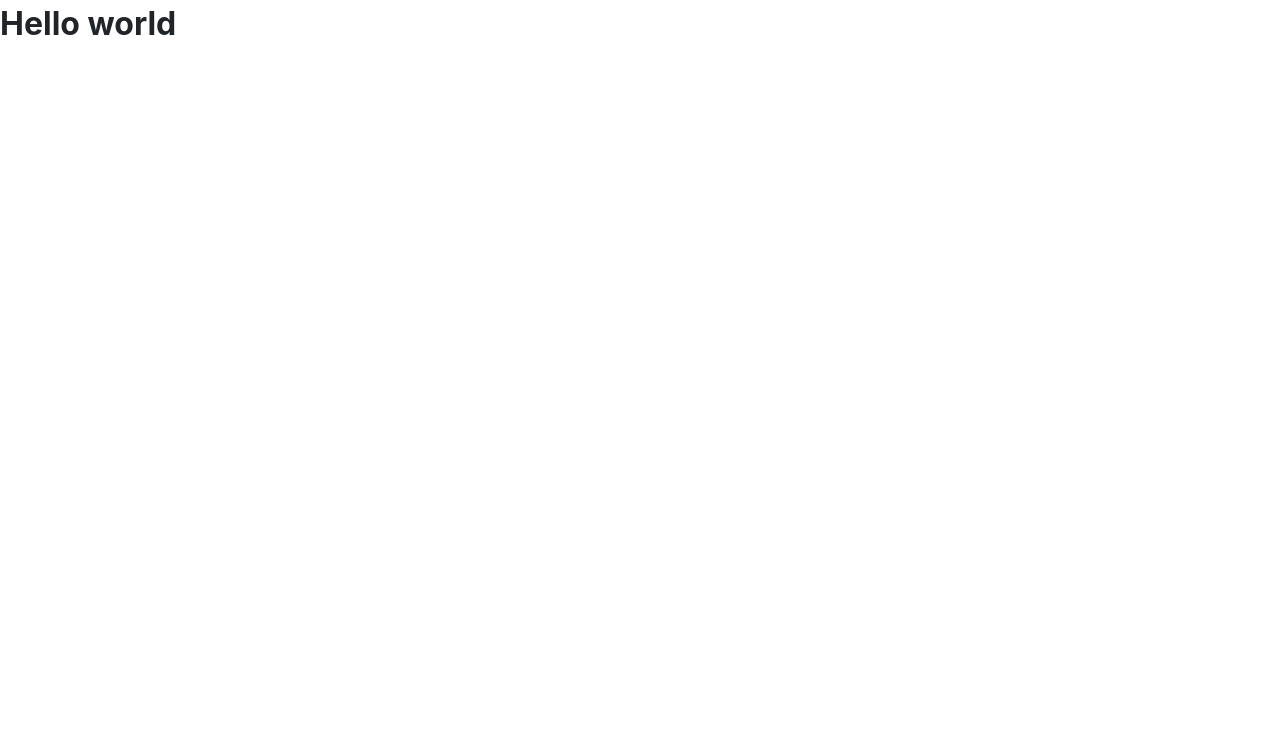
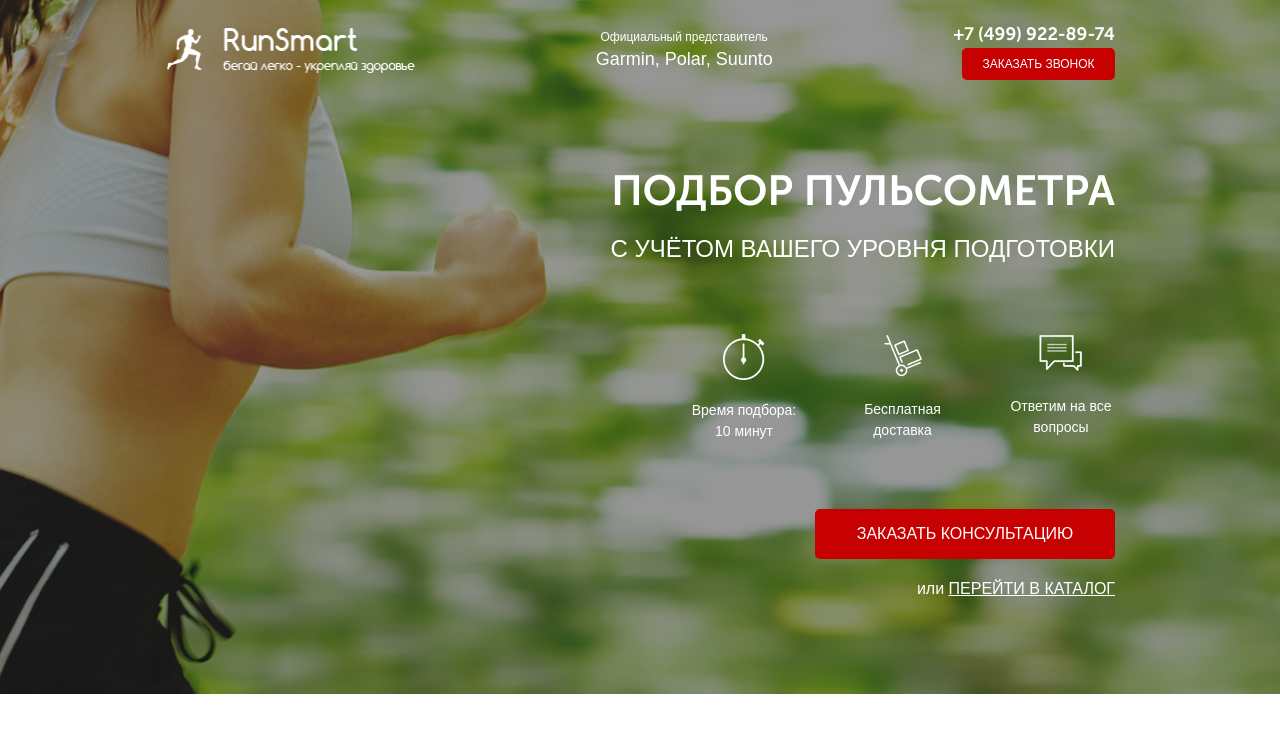
Before and after one commit to strognaprimer/pulse, a website: page src/index.html in a window 1280 px wide. Drawn offline with Linux system fonts and the light colour scheme; a web font is replaced by a local one.

Commit message:
first lesson

```diff
--- a/gulpfile.js
+++ b/gulpfile.js
@@ -1,16 +1,15 @@
-const gulp = require('gulp');
+const gulp        = require('gulp');
 const browserSync = require('browser-sync');
-const sass = require('gulp-sass')(require('sass'));
+const sass        = require('gulp-sass')(require('sass'));
 const cleanCSS = require('gulp-clean-css');
 const autoprefixer = require('gulp-autoprefixer');
 const rename = require("gulp-rename");
-const htmlmin = require('gulp-htmlmin');
 
 gulp.task('server', function() {
 
     browserSync({
         server: {
-            baseDir: "dist"
+            baseDir: "src"
         }
     });
 
@@ -23,40 +22,12 @@
         .pipe(rename({suffix: '.min', prefix: ''}))
         .pipe(autoprefixer())
         .pipe(cleanCSS({compatibility: 'ie8'}))
-        .pipe(gulp.dest("dist/css"))
+        .pipe(gulp.dest("src/css"))
         .pipe(browserSync.stream());
 });
 
 gulp.task('watch', function() {
-    gulp.watch("src/sass/**/*.+(scss|sass|css)", gulp.parallel('styles'));
-    gulp.watch("src/*.html").on('change', gulp.parallel('html'));
-    gulp.watch("src/js/**/*.js").on('change', gulp.parallel('scripts'));
-    gulp.watch("src/fonts/**/*").on('all', gulp.parallel('fonts'));
-    gulp.watch("src/icons/**/*").on('all', gulp.parallel('icons'));
-});
+    gulp.watch("src/sass/**/*.+(scss|sass)", gulp.parallel('styles'));
+})
 
-gulp.task('html', function () {
-    return gulp.src("src/*.html")
-        .pipe(htmlmin({ collapseWhitespace: true }))
-        .pipe(gulp.dest("dist/"));
-});
-
-gulp.task('scripts', function () {
-    return gulp.src("src/js/**/*.js")
-        .pipe(gulp.dest("dist/js"))
-        .pipe(browserSync.stream());
-});
-
-gulp.task('fonts', function () {
-    return gulp.src("src/fonts/**/*")
-        .pipe(gulp.dest("dist/fonts"))
-        .pipe(browserSync.stream());
-});
-
-gulp.task('icons', function () {
-    return gulp.src("src/icons/**/*")
-        .pipe(gulp.dest("dist/icons"))
-        .pipe(browserSync.stream());
-});
-
-gulp.task('default', gulp.parallel('watch', 'server', 'styles', 'scripts', 'fonts', 'icons', 'html'));
+gulp.task('default', gulp.parallel('watch', 'server', 'styles'));
--- a/src/index.html
+++ b/src/index.html
@@ -7,9 +7,54 @@
     <title>Pulse</title>
     <link rel="stylesheet" href="css/bootstrap-reboot.min.css">
     <link rel="stylesheet" href="css/fonts.css">
-    <link rel="stylesheet" href="css/style.css">
+    <link rel="stylesheet" href="css/style.min.css">
 </head>
 <body>
-    <h1>Hello world</h1>
+    <div class="promo">
+        <div class="container">
+            <header class="header">
+                <a href="#" class="header__logo">
+                    <img src="icons/logo.png" alt="logo">
+                </a>
+                <div class="header__official">
+                    Официальный представитель
+                    <span>Garmin, Polar, Suunto</span>
+                </div>
+                <div class="header__contacts">
+                    <a href="tel:+74999228974" class="header__phone">+7 (499) 922-89-74</a>
+                    <button class="button">заказать звонок</button>
+                </div>
+            </header>
+
+            <div class="promo__wrapper">
+                <h1 class="promo__header">Подбор пульсометра</h1>
+                <h2 class="promo__subheader">с учётом Вашего уровня подготовки</h2>
+
+                <div class="promo__icons">
+                    <div class="promo__icon">
+                        <img src="icons/time.png" alt="timer">
+                        Время подбора:
+                        10 минут
+                    </div>
+                    <div class="promo__icon">
+                        <img src="icons/delivery.png" alt="delivery">
+                        Бесплатная
+                        доставка
+                    </div>
+                    <div class="promo__icon">
+                        <img src="icons/question.png" alt="question">
+                        Ответим
+                        на все вопросы
+                    </div>
+                </div>
+                <button class="button button_main">заказать кОНСУЛЬТАЦИЮ</button>
+                <div class="promo__link">
+                    или
+                    <a href="#">ПЕРЕЙТИ В КАТАЛОГ</a>
+                </div>
+
+            </div>
+        </div>
+    </div>
 </body>
 </html>
--- a/src/sass/base/_variables.scss
+++ b/src/sass/base/_variables.scss
@@ -0,0 +1 @@
+$main-color: #c70101
--- /dev/null
+++ b/src/sass/blocks/_buttons.scss
@@ -0,0 +1,18 @@
+.button {
+    width: 153px;
+    height: 32px;
+    background: $main-color;
+    border-radius: 5px;
+    border: none;
+    font-style: normal;
+    font-weight: 500;
+    font-size: 12px;
+    text-transform: uppercase;
+    color: #FFFFFF;
+    &_main {
+        margin-top: 67px;
+        width: 300px;
+        height: 50px;
+        font-size: 16px;
+    }
+}
--- /dev/null
+++ b/src/sass/blocks/_header.scss
@@ -0,0 +1,36 @@
+.header {
+    display: flex;
+    justify-content: space-between;
+    align-items: center;
+    &__logo {
+        width: 250px;
+        img {
+            width: 100%;
+        }
+    }
+    &__official {
+        font-weight: 500;
+        font-size: 12px;
+        color: #FFFFFF;
+        text-align: center;
+        span {
+            font-size: 18px;
+            display: block;
+        }
+    }
+    &__phone {
+        display: block;
+        font-weight: 700;
+        font-size: 18px;
+        color: #FFFFFF;
+        &:hover {
+            color: #FFFFFF;
+            text-decoration: none;
+        }
+    }
+    &__contacts {
+        display: flex;
+        flex-direction: column;
+        align-items: flex-end;
+    }
+}
--- /dev/null
+++ b/src/sass/blocks/_promo.scss
@@ -0,0 +1,59 @@
+.promo {
+    min-height: 650px;
+    padding: 21px 0 93px 0;
+    background: url(../../img/first_bg.png) center (center/cover) no-repeat;
+    &__wrapper {
+        display: flex;
+        flex-direction: column;
+        align-items: flex-end;
+        margin-top: 90px;
+    }
+    &__header {
+        /* margin-top: 91px; */
+        font-weight: 700;
+        font-size: 42px;
+        text-transform: uppercase;
+        color: #FFFFFF;
+        line-height: 42px;
+    }
+    &__subheader {
+        margin-top: 17px;
+        font-weight: 500;
+        font-size: 24px;
+        text-transform: uppercase;
+        color: #FFFFFF;
+        line-height: 24px;
+    }
+    &__icons {
+        margin-top: 65px;
+        width: 425px;
+        display: flex;
+        justify-content: space-between;
+    }
+    &__icon {
+        width: 108px;
+        text-align: center;
+        font-weight: 500;
+        font-size: 14px;
+        color: #FFFFFF;
+        img {
+            display: block;
+            margin: 0 auto;
+            margin-bottom: 20px;
+        }
+    }
+    &__link {
+        font-weight: 500;
+        font-size: 16px;
+        color: #FFFFFF;
+        margin-top: 18px;
+        a {
+            color: #FFFFFF;
+            text-transform: uppercase;
+            text-decoration: underline;
+        }
+
+    }
+
+
+}
--- /dev/null
+++ b/src/sass/style.scss
@@ -0,0 +1,11 @@
+@import 'base/variables';
+ * {
+	font-family: 'Museo Sans Cyrl', sans-serif;
+ }
+ .container {
+	max-width: 950px;
+	margin: 0 auto;
+ }
+ @import 'blocks/promo';
+ @import 'blocks/header';
+ @import 'blocks/buttons';
```
Also changed, not shown: package.json (+7 -2 lines), dist/css/blocks/style.min.css, dist/css/style.min.css (added), dist/index.html, src/css/style.css (deleted), src/css/style.min.css (added), src/icons/logo.png (renamed from src/img/logo.png), src/sass/blocks/style.scss (deleted), 2 other files.
